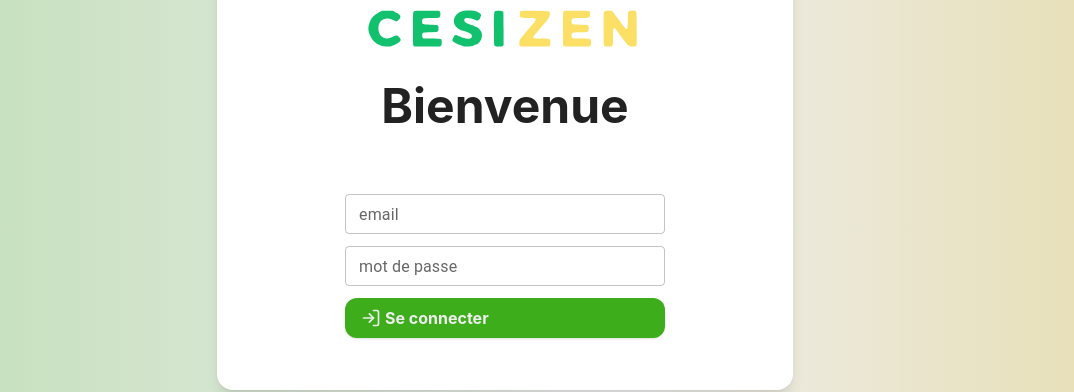
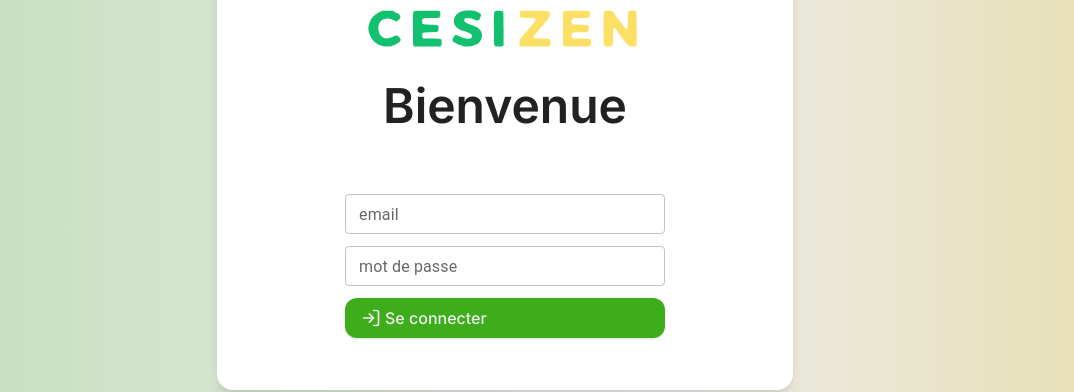
Before and after one commit to BoRomain/CESIZen, a React (Vite) app in the folder admin-panel/: page /auth in a window 1280 px wide. Shown: the part 278-670 px from the top of the page, without its empty margins (135-1209 px from the left). Built offline with nearby package versions, Linux system fonts and the light colour scheme; no server answers.

Commit message:
fix sidebar + font

```diff
--- a/admin-panel/index.html
+++ b/admin-panel/index.html
@@ -3,6 +3,9 @@
   <head>
     <meta charset="UTF-8" />
     <link rel="icon" type="image/svg+xml" href="/CESIZen logo1.svg" />
+    <link rel="preconnect" href="https://fonts.googleapis.com">
+    <link rel="preconnect" href="https://fonts.gstatic.com" crossorigin>
+    <link href="https://fonts.googleapis.com/css2?family=Inter:ital,opsz,wght@0,14..32,100..900;1,14..32,100..900&display=swap" rel="stylesheet">
     <meta name="viewport" content="width=device-width, initial-scale=1.0" />
     <title>admin-panel</title>
   </head>
--- a/admin-panel/src/components/button.tsx
+++ b/admin-panel/src/components/button.tsx
@@ -34,7 +34,7 @@ export default function Button({
       onClick={onClick}
       disabled={disabled || loading}
       className={`${disabled || loading ? "bg-gray-400 opacity-70" : palette[variant]}
-      relative font-bold px-4 py-2 flex items-center rounded-xl text-background_container shadow ${className}
+      relative font-medium px-4 py-2 flex items-center rounded-xl text-background_container shadow ${className}
       transition ${!(disabled || loading) && "hover:opacity-80"}`}
       type={type}
     >
--- a/admin-panel/src/components/sidebar.tsx
+++ b/admin-panel/src/components/sidebar.tsx
@@ -65,7 +65,7 @@ const Sidebar = () => {
             end={item.path === "/main"}
             className={({ isActive }) => `
               flex items-center p-3 rounded-xl transition-all duration-200
-              ${isActive ? "bg-primary-light text-primary" : "text-text hover:bg-slate-300"}
+              ${isActive ? "bg-primary/40 text-primary" : "text-text hover:bg-primary/20"}
             `}
           >
             <div className="min-w-[24px]">{item.icon}</div>
--- a/admin-panel/src/routes/Dashboard.tsx
+++ b/admin-panel/src/routes/Dashboard.tsx
@@ -36,16 +36,16 @@ export default function Dashboard() {
       ) : (
         <div className="grid grid-cols-1 md:grid-cols-3 gap-4">
           <div className="bg-white p-4 rounded-lg shadow">
-            <h2 className="text-lg font-semibold">Utilisateurs</h2>
-            <p className="text-3xl font-bold">{usersCount}</p>
+            <h2 className="">Utilisateurs</h2>
+            <p className="">{usersCount}</p>
           </div>
           <div className="bg-white p-4 rounded-lg shadow">
-            <h2 className="text-lg font-semibold">Activités</h2>
-            <p className="text-3xl font-bold">{activitiesCount}</p>
+            <h2 className="">Activités</h2>
+            <p className="">{activitiesCount}</p>
           </div>
           <div className="bg-white p-4 rounded-lg shadow">
-            <h2 className="text-lg font-semibold">Informations</h2>
-            <p className="text-3xl font-bold">{infosCount}</p>
+            <h2 className="">Informations</h2>
+            <p className="">{infosCount}</p>
           </div>
         </div>
       )}
--- a/admin-panel/src/styles/index.css
+++ b/admin-panel/src/styles/index.css
@@ -6,7 +6,6 @@
   --color-secondary-light: #e6deb1;
   --color-background_container: #eee;
   --color-background_box: #fff;
-  --color-danger: #b00020;
   --color-text: #222;
   --color-lightText: #555;
 }
@@ -28,21 +27,21 @@ body {
 
 h1 {
   font-size: 48px;
-  font-weight: bold;
+  font-weight: 600;
   margin-bottom: 2rem;
 }
 
 h2 {
   font-size: 36px;
-  font-weight: bold;
+  font-weight: 600;
 }
 
 h3 {
   font-size: 28px;
-  font-weight: bold;
+  font-weight: 500;
 }
 
 h4 {
   font-size: 24px;
-  font-weight: bold;
+  font-weight: 500;
 }
```
